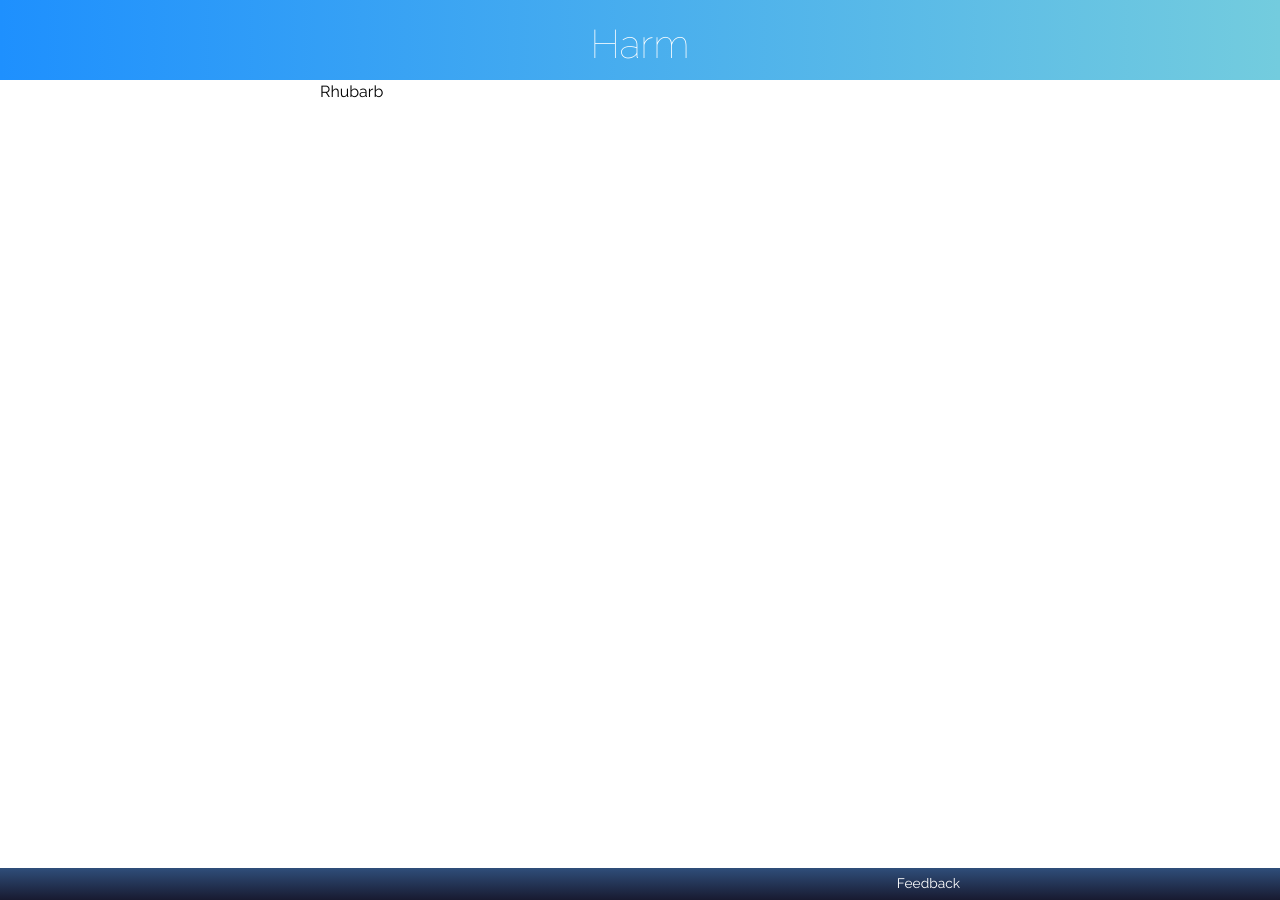
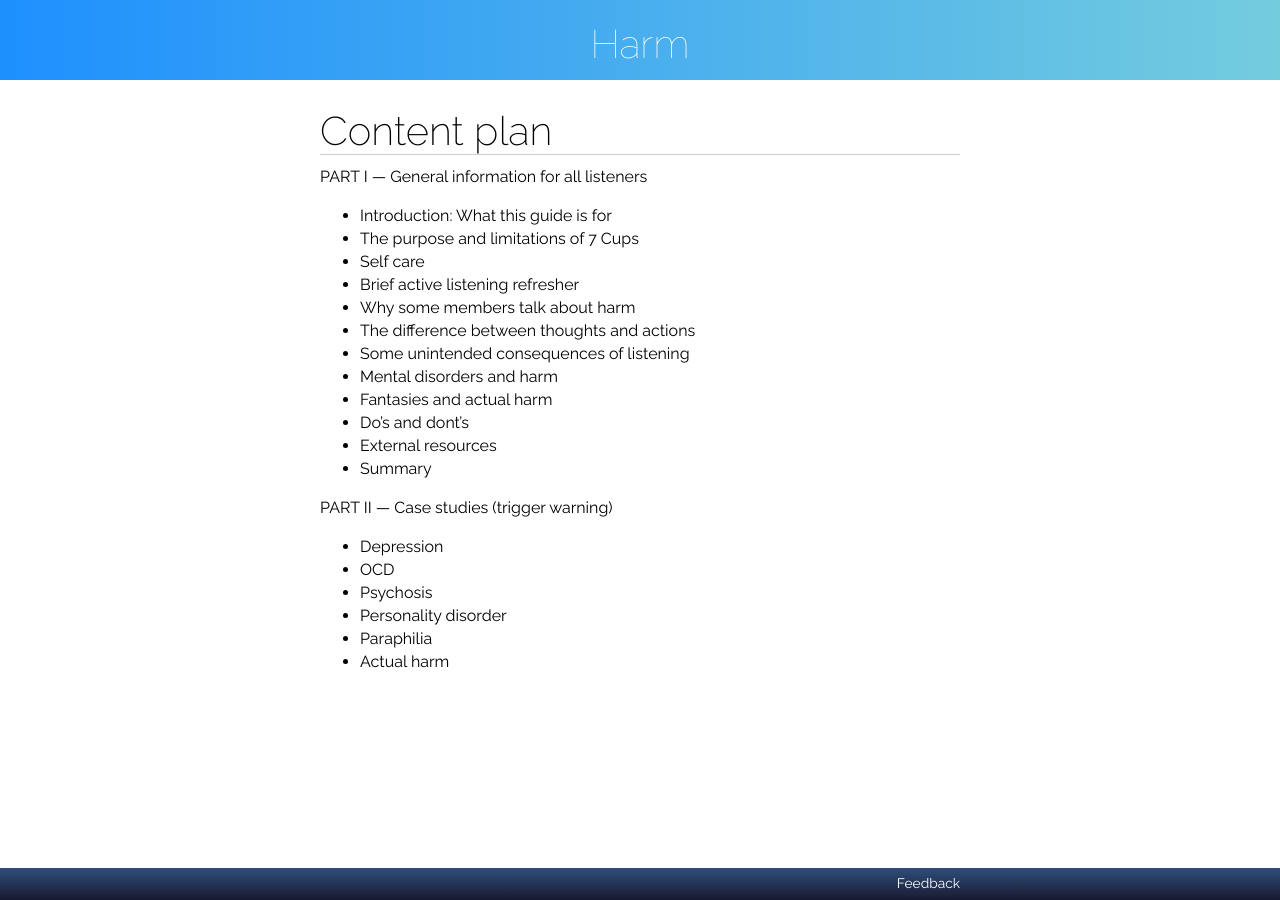
Before and after one commit to RarelyCharlie/rarelycharlie.github.io, a Jekyll site: the page built from _guide/harm.md, in a window 1280 px wide. Built offline with Jekyll 4.4.1, drawn with Linux system fonts in a browser that asks for light colours.

Commit message:
content plan

```diff
--- a/_guide/harm.md
+++ b/_guide/harm.md
@@ -3,4 +3,25 @@ title: Harm
 layout: guide
 feedback: https://www.7cups.com/@RarelyCharlie
 ---
-Rhubarb
+# Content plan
+PART I — General information for all listeners
+-	Introduction: What this guide is for
+-	The purpose and limitations of 7 Cups
+-	Self care
+-	Brief active listening refresher
+-	Why some members talk about harm
+-	The difference between thoughts and actions
+-	Some unintended consequences of listening
+-	Mental disorders and harm
+-	Fantasies and actual harm
+-	Do's and dont's
+-	External resources
+-	Summary
+
+PART II — Case studies (trigger warning)
+-	Depression
+-	OCD
+-	Psychosis
+-	Personality disorder
+-	Paraphilia
+-	Actual harm
```
